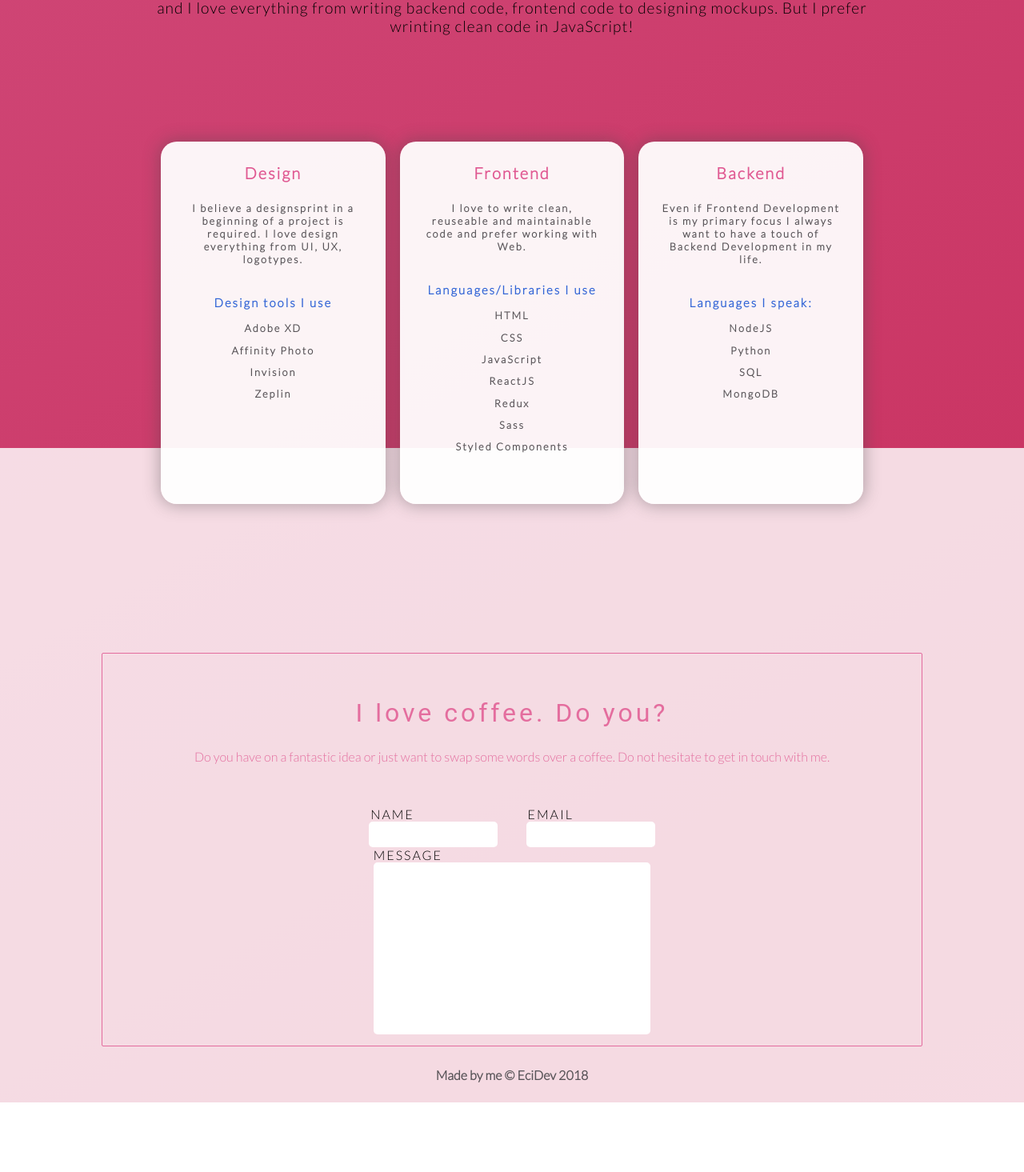
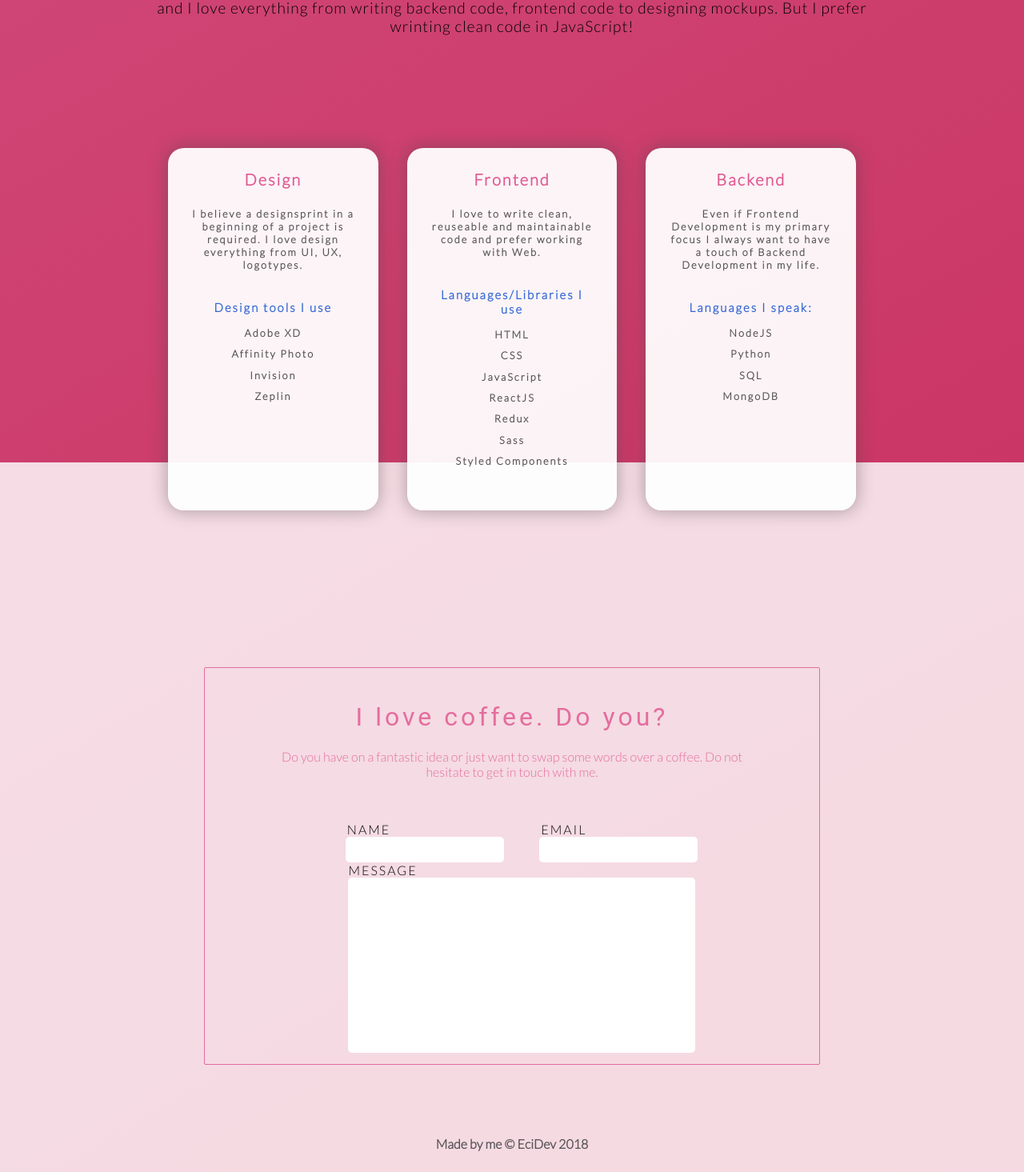
Before and after one commit to emmaindal/ecidev, a React (Create React App) app in the folder client/: page / in a window 1280 px wide. Shown: the part 1004-2469 px from the top of the page at 80% size. Before the commit the page ends 2382 px from the top, so only its background shows below. Built offline with nearby package versions, Linux system fonts and the light colour scheme.

Commit message:
size fixes

```diff
--- a/client/src/views/StartView/components/Card.jsx
+++ b/client/src/views/StartView/components/Card.jsx
@@ -25,13 +25,16 @@ const CardContainer = styled.div`
   letter-spacing: 2px;
   font-weight: bold;
   border-radius: 20px;
-  margin: 1%;
+  margin: 2%;
   padding: 3%;
   width: 300px;
   min-height: 400px;
   background: rgba(255, 255, 255, 0.94);
   box-shadow: 0px 0px 20px 2px rgba(73, 70, 72, 0.39);
   color: ${props => props.theme.primary};
+  @media (max-width: 700px) {
+    margin-bottom: 8%;
+  }
 `;
 
 const CardTitle = styled.section`
--- a/client/src/views/StartView/components/Contact.jsx
+++ b/client/src/views/StartView/components/Contact.jsx
@@ -42,7 +42,7 @@ class Contact extends Component {
 }
 
 const FormContainer = styled.fieldset`
-  width: 60%;
+  width: 100%;
   margin: 0 auto;
   border: none;
   @media (max-width: 700px) {
@@ -122,12 +122,15 @@ const ContactForm = styled.form`
 
 const Content = styled.div`
   margin-top: 20%;
-  width: 80%;
+  width: 60%;
   height: 60%;
   border-radius: 2px;
   border: 1px solid ${props => props.theme.primaryLight};
+  margin-bottom: 5%;
+
   @media (max-width: 700px) {
     width: 90%;
+    margin-bottom: 20%;
   }
 `;
 
--- a/client/src/views/StartView/components/Header.jsx
+++ b/client/src/views/StartView/components/Header.jsx
@@ -54,6 +54,10 @@ const Heading = styled(Typography)`
     letter-spacing: 5px;
     font-weight: 200;
     color: white;
+
+    @media (max-width: 700px) {
+      font-size: 1.1rem;
+    }
   }
 `;
 
@@ -62,6 +66,9 @@ const SubHeading = styled(Typography)`
     z-index: 9999;
     letter-spacing: 4px;
     font-size: 1rem;
+    @media (max-width: 700px) {
+      font-size: 0.7rem;
+    }
   }
 `;
 
```
